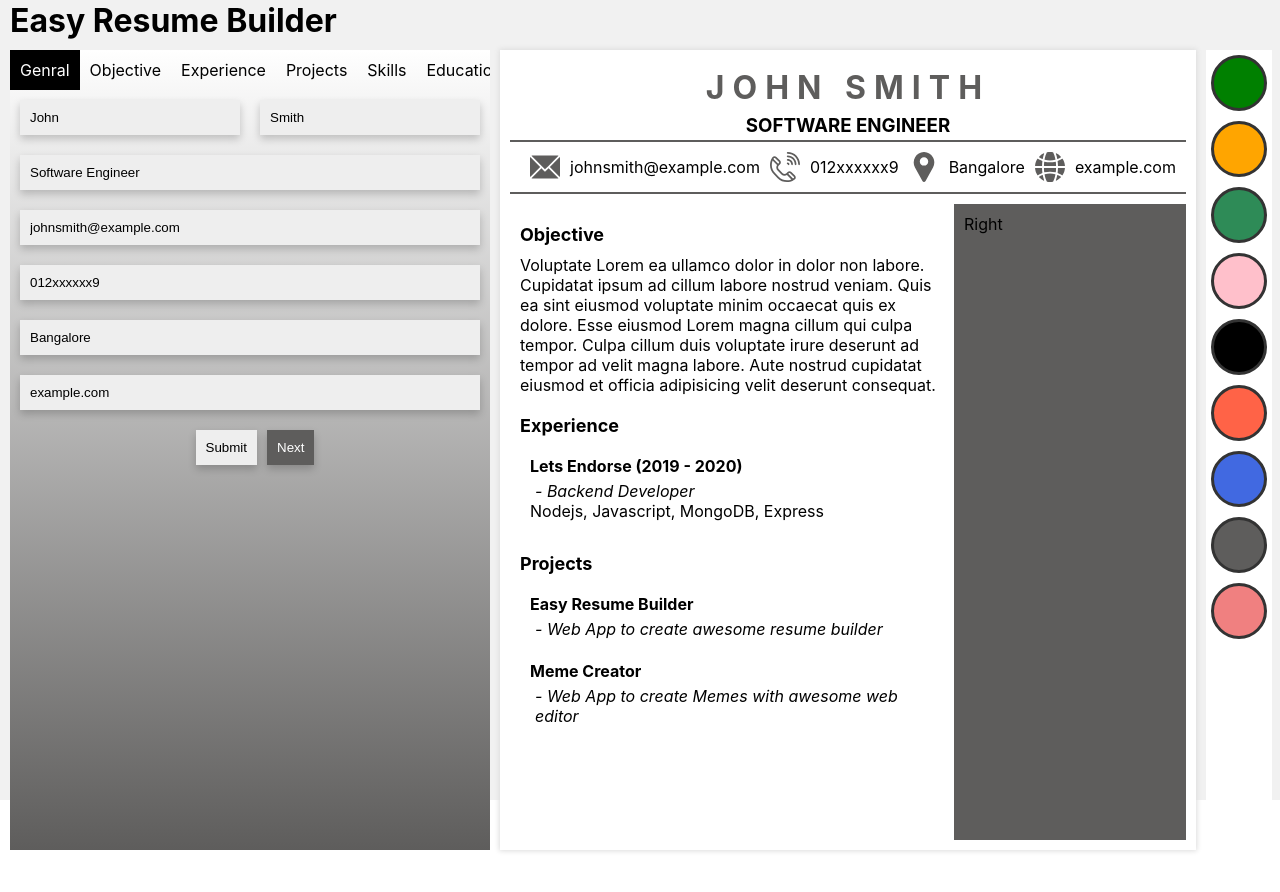
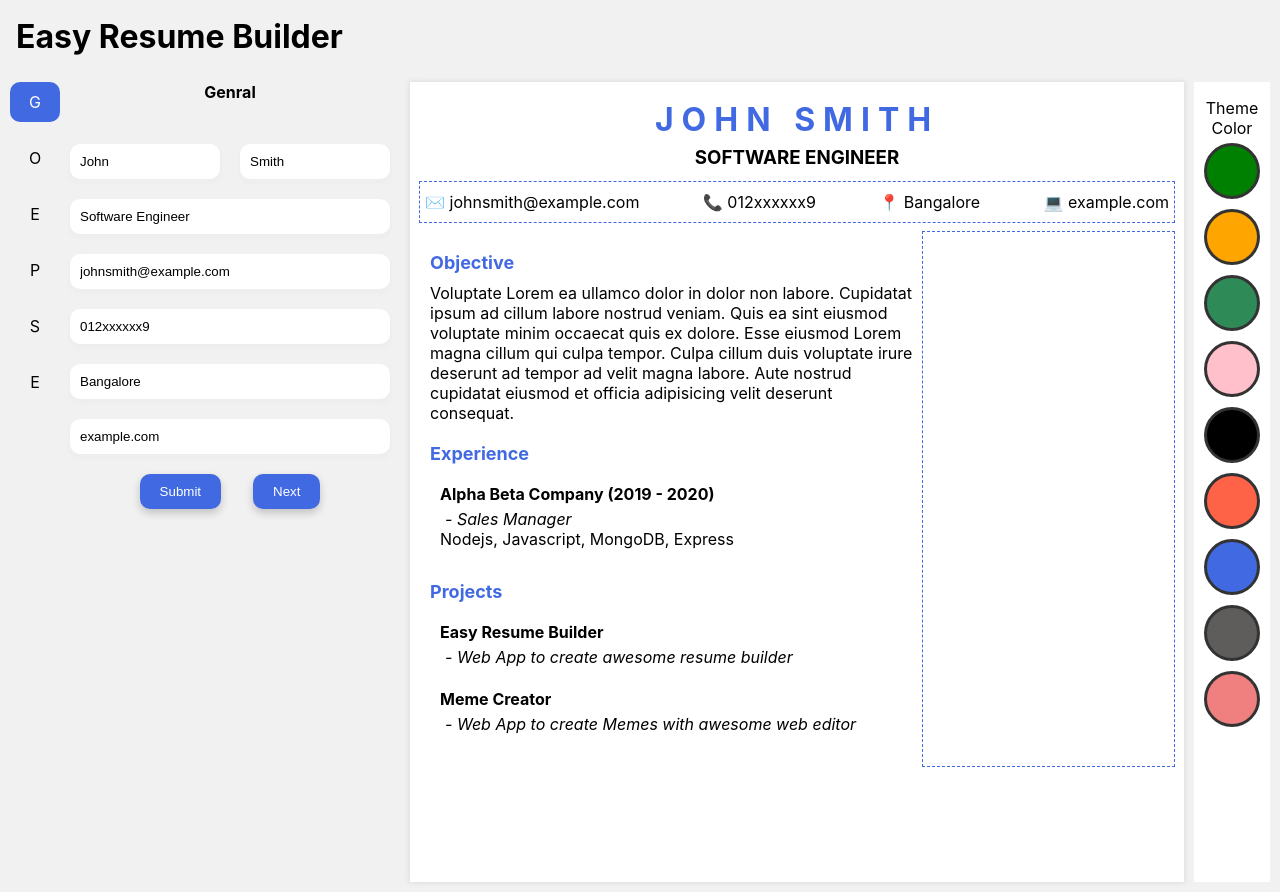
Before and after one commit to raysk4ever/easy-resume-builder, a React (Create React App) app: page /create in a window 1280 px wide. Before the commit the page ends 860 px from the top, so only its background shows below. Built offline with nearby package versions, Linux system fonts and the light colour scheme.

Commit message:
fixed: ui

```diff
--- a/src/App.css
+++ b/src/App.css
@@ -1,7 +1,7 @@
-@import './styles/common.scss';
+@import "./styles/common.scss";
 
 :root {
-  --themeColor: #5E5D5C;
+  --themeColor: royalblue;
 }
 
 .App {
@@ -17,7 +17,7 @@
   color: whitesmoke;
   border-radius: 10px;
   font-size: 15px;
-  transition: all .01s .01s ease-in-out;
+  transition: all 0.01s 0.01s ease-in-out;
   font-size: 25px;
 }
 
@@ -26,42 +26,47 @@
 }
 
 button {
-  padding: 10px;
+  padding: 10px 20px;
+  margin: 10px 1rem;
   border: none;
   background-color: var(--themeColor);
   color: white;
-  box-shadow: 0 4px 8px 0 rgba(0,0,0,0.2);
+  box-shadow: 0 4px 8px 0 rgba(0, 0, 0, 0.2);
   cursor: pointer;
 }
+
 button:hover {
-  opacity: .8;
+  opacity: 0.8;
 }
 button:disabled {
   cursor: not-allowed;
   opacity: 1;
 }
-
-input, textarea {
+textarea {
+  resize: none;
+}
+input,
+textarea {
   border: none;
   padding: 10px;
   margin: 10px 10px;
-  background-color: #eee;
-  box-shadow: 0 4px 8px 0 rgba(0,0,0,0.2);
+  background-color: white;
+  box-shadow: 0 3px 3px 2px #eee;
+  border-radius: 10px;
 }
 
 hr {
   border: none;
   height: 2px;
   background-color: var(--themeColor);
-  margin-bottom: 10px;
+  margin: 10px 0px;
 }
-
 
 .landing {
   /*background: url('https://pixabay.com/get/55e4d14a4e50ae14f6d1867dda20357b1d3dd9e14e507440722a7cdc954ccc_1920.png');*/
   background-image: linear-gradient(#7b4397, #dc2430);
   background-color: red;
-  height: 100vh;
+  min-height: 100vh;
   background-size: cover;
   background-repeat: no-repeat;
   background-position-x: center;
@@ -87,7 +92,9 @@ hr {
   background: #f1f1f1;
 }
 .create-landing-title {
-  margin: 0px 10px;
+  margin: 0px 1rem;
+  margin-bottom: 1rem;
+  padding-top: 1rem;
   display: flex;
   align-items: center;
   height: 5vh;
@@ -95,17 +102,17 @@ hr {
 
 .rb-wapper {
   display: flex;
-  min-height: 92vh;
+  min-height: 100vh;
   padding: 10px;
 }
 /* ------------------------------FORM------------------------------- */
 .rb-form-wapper {
-  flex: 1;
-  max-width: 30rem;
-  background-image: linear-gradient(180deg, #fff, var(--themeColor));
+  /* flex: 1; */
+  width: 25rem;
 }
 
 .rb-form {
+  flex: 1;
   /* display: flex;
   flex-wrap: wrap;
   flex-direction: column;
@@ -114,17 +121,18 @@ hr {
 .rb-add-btn {
   border: none;
   margin: 10px;
-  padding:10px;
+  padding: 10px;
   background-color: black;
   color: white;
   cursor: pointer;
 }
 
 .form-tabs {
+  width: 50px;
   display: flex;
   overflow-x: scroll;
-  -ms-overflow-style: none;  /* IE and Edge */
-  scrollbar-width: none;  /* Firefox */
+  -ms-overflow-style: none; /* IE and Edge */
+  scrollbar-width: none; /* Firefox */
 }
 /* Hide scrollbar for Chrome, Safari and Opera */
 .form-tabs::-webkit-scrollbar {
@@ -134,14 +142,15 @@ hr {
 .form-tabs-item {
   cursor: pointer;
   padding: 10px;
+  margin-bottom: 1rem;
 }
 .form-tabs-item:hover {
-  background-color: var(--themeColor);
   color: white;
+  background-color: black;
 }
 
 .form-tabs .active {
-  background-color: black;
+  background-color: var(--themeColor);
   color: white;
 }
 .single-project-item {
@@ -153,12 +162,12 @@ hr {
 /* --------------------------------PREVIEW----------------------------- */
 
 .rb-preview {
-  flex: 1;
-  min-height: 100vh;
-  display: flex;
+  /*min-height: 90vh;*/
   margin: 0px 10px;
   background-color: white;
   box-shadow: 0px 0px 5px 1px #ddd;
+  width: 210mm;
+  max-height: 297mm;
 }
 
 .rb-preview-wapper {
@@ -172,7 +181,7 @@ hr {
   justify-content: center;
   align-items: center;
 }
-.rbp-input-group .label{
+.rbp-input-group .label {
   margin: 0px 10px;
 }
 .rbp-input-group .icon {
@@ -181,7 +190,7 @@ hr {
   margin: 0px 10px;
 }
 .rbp-input-group .label::after {
-  content: ':';
+  content: ":";
 }
 
 .rbp-top {
@@ -193,23 +202,28 @@ hr {
   height: 10vh;
 }
 .rbp-top .rbp-top-1 .pre-name {
-  letter-spacing:8px;
+  letter-spacing: 8px;
   margin: 5px 0px;
 }
 
+.rbp-top-2 {
+  outline: 1px dashed var(--themeColor);
+  padding: 10px 5px;
+}
 .rbp-top .rbp-top-2 {
   display: flex;
   justify-content: space-between;
-  margin: 10px;
+  margin: 10px 0px;
 }
 
 .rbp-body {
-  display: flex;
-  flex: 1;
+  display: grid;
+  grid-template-columns: 2fr 1fr;
 }
 .rbp-body .heading {
   font-size: large;
   font-weight: bold;
+  color: var(--themeColor);
 }
 
 .rbp-body-section {
@@ -218,15 +232,18 @@ hr {
   align-items: flex-start;
   text-align: left;
   margin: 10px 0px;
+  width: 100%;
 }
 .rbp-body-section .heading {
   margin-bottom: 10px;
 }
-.rbp-body-left{
+.rbp-body-left {
   display: flex;
   flex-direction: column;
   padding: 10px;
-  flex: 2;
+  max-width: 100%;
+  overflow: hidden;
+  word-wrap: anywhere;
 }
 
 .rbp-body-left .single-project-item {
@@ -242,14 +259,14 @@ hr {
   font-style: italic;
 }
 .rbp-body-left .single-project-item .single-project-item-description::before {
-  content: ' - ';
+  content: " - ";
 }
 
-
-.rbp-body-right{
+.rbp-body-right {
   display: flex;
   padding: 10px;
-  background-color: var(--themeColor);
+  /*background-color: var(--themeColor);*/
+  outline: 1px dashed var(--themeColor);
   flex: 1;
 }
 
@@ -257,12 +274,13 @@ hr {
 
 .rb-settings {
   display: flex;
-  /* flex: 1; */
-  max-width: 20rem;
+  flex: 1;
+  padding: 1rem 5px;
+  /*max-width: 10rem;*/
   background-color: white;
   flex-wrap: wrap;
   align-items: flex-start;
-
+  flex-direction: column;
 }
 
 .single-theme-item {
@@ -275,3 +293,15 @@ hr {
   cursor: pointer;
   margin: 5px;
 }
+
+@page {
+  size: A4;
+  margin: 0;
+}
+@media print {
+  html,
+  body {
+    width: 210mm;
+    height: 297mm;
+  }
+}
--- a/src/components/Form.js
+++ b/src/components/Form.js
@@ -16,13 +16,14 @@ class Form extends Component {
   }
 
   handleOnTabChange = (activeTab) => this.setState({ activeTab });
-  handleOnNext = () => {
-    const { activeTab, tabs } = this.state
-    const newActiveTab = activeTab + 1
+  handleOnNext = (e) => {
+    e.preventDefault()
+    const { activeTab, tabs } = this.state;
+    const newActiveTab = activeTab + 1;
     if (tabs.length > newActiveTab) {
-      this.setState({ activeTab : newActiveTab})
+      this.setState({ activeTab: newActiveTab });
     }
-  }
+  };
 
   render() {
     const {
@@ -33,25 +34,28 @@ class Form extends Component {
       handleOnSubmit,
     } = this.props;
     return (
-      <div>
-        <div className="df jcsb form-tabs">
+      <div className="df">
+        <div className="df fdc form-tabs">
           {this.state.tabs.map((tab, index) => (
             <span
               onClick={() => this.handleOnTabChange(index)}
-              className={`form-tabs-item ${this.state.activeTab === index ? "active" : ""
+              className={`form-tabs-item round ${
+                this.state.activeTab === index ? "active" : ""
               }`}
             >
-              {tab}
+              {tab.slice(0, 1)}
             </span>
           ))}
         </div>
-        <form onSubmit={handleOnSubmit} className="rb-form">
+        <div className="f1">
+          <p className='t-b mb-2'>{this.state.tabs[this.state.activeTab]}</p>
+          <form className="rb-form">
             {/* ---------------------0------------------ */}
             {this.state.activeTab === 0 ? (
               <div className="df fdc">
                 <div className="df jcsb">
                   <input
-                  style={{ width: '50%' }}
+                    style={{ width: "50%" }}
                     maxLength={100}
                     value={resumeData.firstName}
                     name="firstName"
@@ -59,7 +63,7 @@ class Form extends Component {
                     placeholder="First Name"
                   />
                   <input
-                  style={{ width: '50%' }}
+                    style={{ width: "50%" }}
                     maxLength={100}
                     value={resumeData.lastName}
                     name="lastName"
@@ -170,7 +174,9 @@ class Form extends Component {
                     <input
                       maxLength={100}
                       value={p.name}
-                    onChange={(e) => handleOnChange(e, i, "experience", "name")}
+                      onChange={(e) =>
+                        handleOnChange(e, i, "experience", "name")
+                      }
                     />
                     <input
                       maxLength={100}
@@ -179,13 +185,9 @@ class Form extends Component {
                         handleOnChange(e, i, "experience", "description")
                       }
                     />
-                  <div className='df jcsb'>
-                    <input className='f1' placeholder='skills'></input>
-                    <button
-                      className="rb-add-btn"
-                    >
-                      +
-                    </button>
+                    <div className="df jcsb">
+                      <input className="f1" placeholder="skills"></input>
+                      <button onClick={e => e.preventDefault()} className="rb-add-btn">+</button>
                     </div>
                   </div>
                 ))}
@@ -197,9 +199,18 @@ class Form extends Component {
                 </button>
               </div>
             ) : null}
-          <input value="Submit" onClick={handleOnSubmit} type="submit" />
-          <button disabled={this.state.activeTab + 1 === this.state.tabs.length} onClick={this.handleOnNext}>Next</button>
+            <button className="round" onClick={handleOnSubmit}>
+              Submit
+            </button>
+            <button
+              className="round"
+              disabled={this.state.activeTab + 1 === this.state.tabs.length}
+              onClick={this.handleOnNext}
+            >
+              Next
+            </button>
           </form>
+        </div>
       </div>
     );
   }
--- a/src/components/create.js
+++ b/src/components/create.js
@@ -21,8 +21,8 @@ class Create extends Component {
           "Voluptate Lorem ea ullamco dolor in dolor non labore. Cupidatat ipsum ad cillum labore nostrud veniam. Quis ea sint eiusmod voluptate minim occaecat quis ex dolore. Esse eiusmod Lorem magna cillum qui culpa tempor. Culpa cillum duis voluptate irure deserunt ad tempor ad velit magna labore. Aute nostrud cupidatat eiusmod et officia adipisicing velit deserunt consequat.",
         experience: [
           {
-            name: "Lets Endorse",
-            description: "Backend Developer",
+            name: "Alpha Beta Company",
+            description: "Sales Manager",
             technologies: ['Nodejs', 'Javascript', 'MongoDB', 'Express'],
             to: '2019',
             from: '2020',
@@ -42,7 +42,7 @@ class Create extends Component {
         skills: [],
       },
       themeColors,
-      currentTheme: themeColors[7]
+      currentTheme: themeColors[6]
     };
     this.resumeRef = React.createRef()
   }
@@ -99,13 +99,78 @@ class Create extends Component {
     // this.printPDF()
   };
 
+  makePDF(e) {
+    e.preventDefault()
+    var quotes = document.getElementById('resume-preview');
+
+    html2canvas(quotes).then(canvas => {
+
+
+        //! MAKE YOUR PDF
+        // var pdf = new jsPDF('p', 'pt', 'letter');
+        var pdf = new jsPDF('p', 'pt', 'a4');
+
+        for (var i = 0; i <= quotes.clientHeight/980; i++) {
+            //! This is all just html2canvas stuff
+            var srcImg  = canvas;
+            var sX      = 0;
+            var sY      = 980*i; // start 980 pixels down for every new page
+            var sWidth  = 900;
+            var sHeight = 980;
+            var dX      = 0;
+            var dY      = 0;
+            var dWidth  = 900;
+            var dHeight = 980;
+
+            window.onePageCanvas = document.createElement("canvas");
+            window.onePageCanvas.setAttribute('width', 900);
+            window.onePageCanvas.setAttribute('height', 980);
+            var ctx = window.onePageCanvas.getContext('2d');
+            // details on this usage of this function:
+            // https://developer.mozilla.org/en-US/docs/Web/API/Canvas_API/Tutorial/Using_images#Slicing
+            ctx.drawImage(srcImg,sX,sY,sWidth,sHeight,dX,dY,dWidth,dHeight);
+
+            // document.body.appendChild(canvas);
+            var canvasDataURL = window.onePageCanvas.toDataURL("image/png", 1.0);
+
+            var width         = window.onePageCanvas.width;
+            var height        = window.onePageCanvas.clientHeight;
+
+            //! If we're on anything other than the first page,
+            // add another page
+            if (i > 0) {
+                pdf.addPage(612, 791); //8.5" x 11" in pts (in*72)
+            }
+            //! now we declare that we're working on that page
+            pdf.setPage(i+1);
+            //! now we add content to that page!
+            pdf.addImage(canvasDataURL, 'PNG', 40, 40, (width*.62), (height*.62));
+
+        }
+        pdf.output('dataurlnewwindow');
+        //! after the for loop is finished running, we save the pdf.
+        // pdf.save('test.pdf');
+    });
+}
+
   printPdfAsImage = () => {
     const input = document.getElementById('resume-preview');
+    if(!input) {
+      alert('Invaid Resume Section')
+      return
+    }
+    console.log({input})
     html2canvas(input)
       .then((canvas) => {
         const imgData = canvas.toDataURL('image/png');
-        const pdf = new jsPDF();
-        pdf.addImage(imgData, 'JPEG', 1, 1);
+        const pdf = new jsPDF("p", "px", "a4"); // 'p', 'pt', 'letter'
+        const w = pdf.internal.pageSize.getWidth()
+        const h = pdf.internal.pageSize.getHeight()
+        // pdf.html(input.innerHTML, {
+        //   x: 10, y: 10
+        // })
+        // pdf.autoPrint();
+        pdf.addImage(imgData, 'png', 0, 0);
         pdf.output('dataurlnewwindow');
         // pdf.save("download.pdf");
       })
@@ -132,20 +197,21 @@ class Create extends Component {
           <h1>Easy Resume Builder</h1>
         </div>
         <div className="rb-wapper">
-          <div className="rb-form-wapper">
+          <div id ='rb-preview'  className="rb-form-wapper">
             <Form
               resumeData={resumeData}
               handleOnChange={this.handleOnChange}
               handleOnAddBtnClick={this.handleOnAddBtnClick}
               handleOnRemove={this.handleOnRemove}
-              handleOnSubmit={this.handleOnSubmit}
+              handleOnSubmit={this.makePDF}
             />
           </div>
           <div className="rb-preview">
             <Resume currentTheme={currentTheme} resumeData={resumeData} resumeRef={this.resumeRef} />
           </div>
           <div className="rb-settings">
-            <div className="df fw jcc">
+            <p>Theme Color</p>
+            <div className="df fw">
               {this.state.themeColors.map((c, i) => (
                 <div
                   onClick={() => this.handleOnThemeChange(c)}
--- a/src/components/resume.js
+++ b/src/components/resume.js
@@ -6,6 +6,7 @@ import { ReactComponent as Website } from "../assets/icons/internet.svg";
 
 const Resume = ({ resumeData, currentTheme, resumeRef }) => {
   return (
+
     <div id='resume-preview' ref={resumeRef} className="rb-preview-wapper">
       {/* TOP STARTS */}
       <div className="rbp-top">
@@ -15,28 +16,28 @@ const Resume = ({ resumeData, currentTheme, resumeRef }) => {
           </h1>
           <h3>{resumeData.designation.toUpperCase()}</h3>
         </div>
-        <hr></hr>
+        {/*<hr></hr>*/}
         <div className="rbp-top-2">
           <div className="rbp-input-group">
-            <Email className="icon" fill={currentTheme.color} />
-            <p>{resumeData.email}</p>
+            {/* <Email className="icon" fill={currentTheme.color} /> */}
+            <p>✉️ {resumeData.email}</p>
           </div>
           <div className="rbp-input-group">
-            <Mobile className="icon" fill={currentTheme.color} />
-            <p>{resumeData.mobile}</p>
+            {/* <Mobile className="icon" fill={currentTheme.color} /> */}
+            <p>📞 {resumeData.mobile}</p>
           </div>
           <div className="rbp-input-group">
-            <Address className="icon" fill={currentTheme.color} />
-            <p>{resumeData.address}</p>
+            {/* <Address className="icon" fill={currentTheme.color} /> */}
+            <p> 📍 {resumeData.address}</p>
           </div>
           <div className="rbp-input-group">
-            <Website className="icon" fill={currentTheme.color} />
-            <p>{resumeData.website}</p>
+            {/* <Website className="icon" fill={currentTheme.color} /> */}
+            <p>💻 {resumeData.website}</p>
           </div>
         </div>
       </div>
       {/* TOP ENDS */}
-      <hr></hr>
+      {/*<hr></hr>*/}
       {/* BODY STARTS */}
       <div className="rbp-body">
         {/* BODY LEFT STARTS */}
@@ -73,7 +74,7 @@ const Resume = ({ resumeData, currentTheme, resumeRef }) => {
         </div>
         {/* BODY RIGHT STARTS */}
         <div className="rbp-body-right">
-          <p>Right</p>
+          {/* <p>🧑🏻‍💻</p> */}
         </div>
       </div>
       {/* BODY ENDS */}
--- a/src/styles/common.scss
+++ b/src/styles/common.scss
@@ -23,3 +23,19 @@
 .cp {
   cursor: pointer;
 }
+
+.round {
+  border-radius: 10px;
+}
+
+.danger {
+  background-color: #bb2222;
+}
+
+.t-b {
+  font-weight: bold;
+}
+
+.mb-2 {
+  margin-bottom: 2rem;
+}
```
Lines whose indentation alone changed are shown as unchanged.
